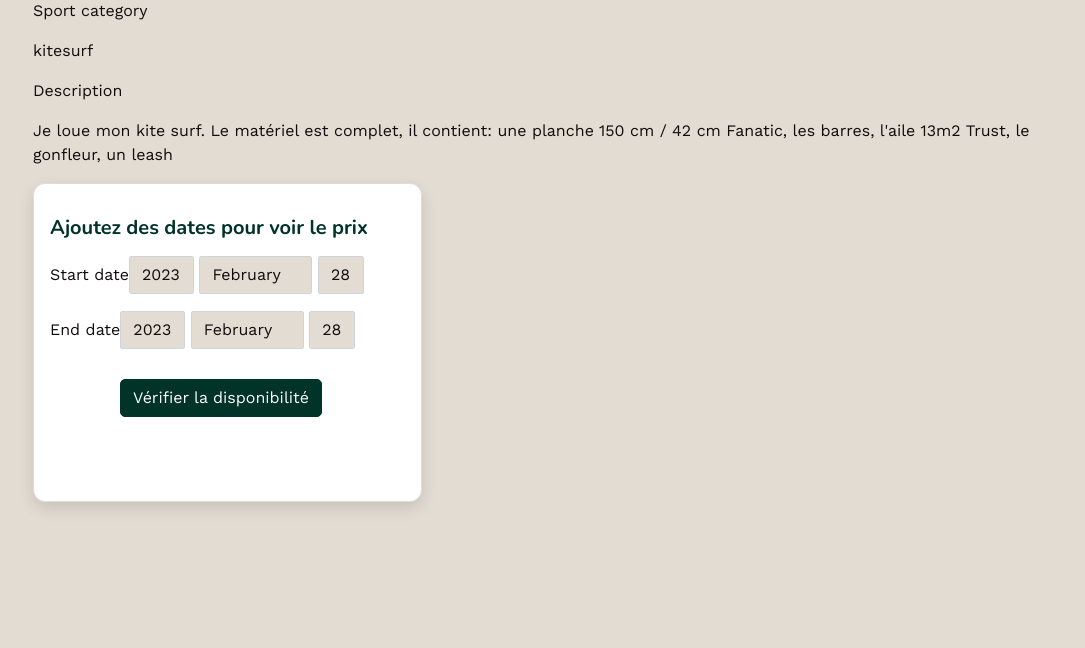
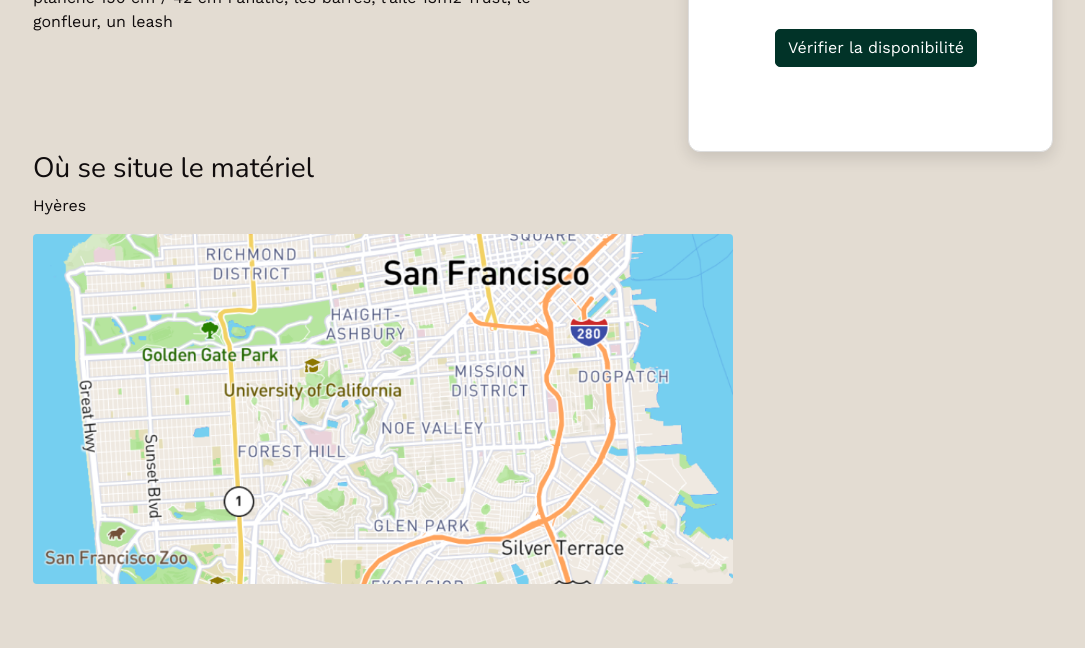
Before and after one commit to Geofrmd/GEAR_SPORTS, a Rails app: page /offers/1 in a window 1280 px wide. Shown: the part 753-1401 px from the top of the page, without its empty margins (97-1182 px from the left). Before the commit the page ends 1262 px from the top, so only its background shows below. Run offline with Rails 7, Linux system fonts and the light colour scheme; a user stored in the database is signed in; data comes from the database, SQL or seed files in the repository; style sheets or scripts are compiled from the project's sources; some libraries are stand-ins or nearby versions.

Commit message:
Show page

```diff
--- /dev/null
+++ b/app/assets/stylesheets/components/_img_product.scss
@@ -0,0 +1,15 @@
+.img-product {
+width: 291px;
+height: 294px;
+object-fit: cover;
+background: #013328;
+border-radius: 12px;
+margin: 2px;
+}
+
+.img-map {
+  width: 700px;
+  height: 350px;
+  object-fit: cover;
+  border-radius: 4px;
+}
--- a/app/assets/stylesheets/components/_index.scss
+++ b/app/assets/stylesheets/components/_index.scss
@@ -6,3 +6,4 @@
 @import "card_offer";
 @import "cards";
 @import "form";
+@import "img_product"
--- a/app/views/offers/show.html.erb
+++ b/app/views/offers/show.html.erb
@@ -1,22 +1,25 @@
 <div class="container">
-  <h2><%= @offer.title %>-<%=@offer.location %></h2>
+  <h2 class="my-5"><%= @offer.title %> - <%=@offer.location %></h2>
+</div>
 
-  <div>
+  <div class="d-flex justify-content-around my-5">
     <%@offer.picture_url.split(",").each do |picture| %>
-      <img src=<%=picture%>  alt="img-product">
+      <img class="img-product" src=<%=picture%>  alt="img-product">
     <% end %>
-
+  </div>
+  <div class="container">
+    <div class="d-flex justify-content-between">
+      <div class="d-flex justify-content-betwen" style="width: 700px">
+          <div style="width: 600px" >
+              <h2 class="border-bottom border-primary pb-4"><%=@offer.sport_category.capitalize%></h2>
+              <h3 class="mt-4">Description</h3>
+              <p><%=@offer.description%></p>
           </div>
           <div>
-  <p>Sport category</p>
-  <p><%=@offer.sport_category%></p>
+              <img class="avatar-large" alt="avatar-large" src="https://kitt.lewagon.com/placeholder/users/arthur-littm">
           </div>
-  <div>
-  <p>Description</p>
-  <p><%=@offer.description%></p>
       </div>
-
-  <div class ="form mt-3 p-3">
+      <div class ="form p-3">
           <h5 class="my-3 fw-bolder">Ajoutez des dates pour voir le prix</h5>
          <%= simple_form_for [@offer, @booking] do |f| %>
           <%= f.input :start_date %>
@@ -25,3 +28,11 @@
           <% end %>
       </div>
     </div>
+    <div>
+      <h3>Où se situe le matériel</h3>
+      <p><%= @offer.location %></p>
+      <%=image_tag "map.png", class:"img-map" %>
+    </div>
+
+
+  </div>
```
Also changed, not shown: app/assets/images/map.png (added). Lines whose indentation alone changed are shown as unchanged.
